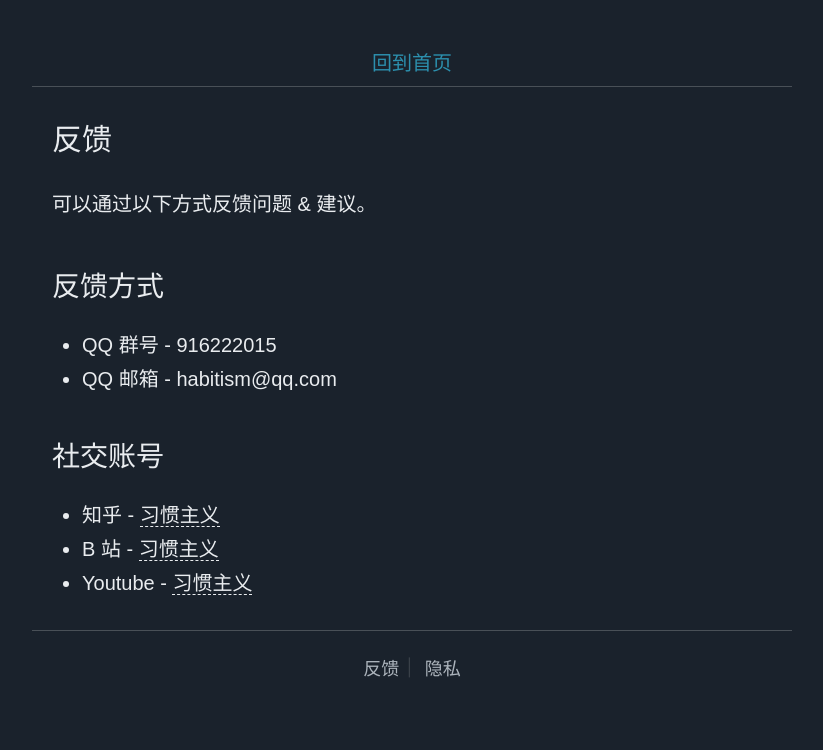
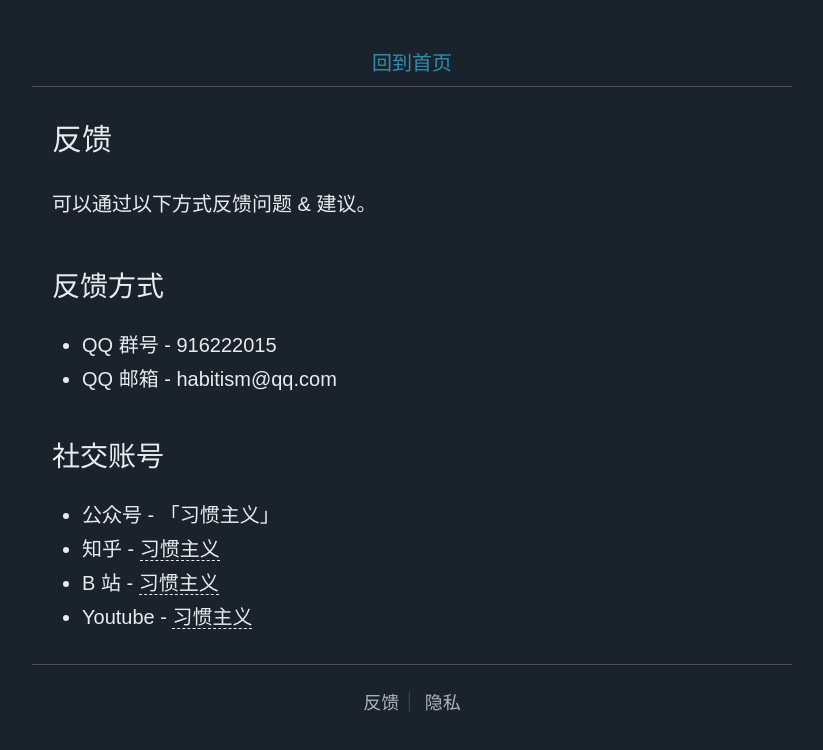
Before and after one commit to habitism/habitism.github.io, a Jekyll site: the page built from post/feedback.md, in a window 1280 px wide. Shown: the top 750 px of the page, without its empty margins (228-1051 px from the left). Built offline with Jekyll 4.4.1, drawn with Linux system fonts in a browser that asks for light colours.

Commit message:
公众号

```diff
--- a/post/feedback.md
+++ b/post/feedback.md
@@ -12,6 +12,7 @@ title: 反馈
 
 ## 社交账号
 
+- 公众号 - 「习惯主义」
 - 知乎 - [习惯主义](https://www.zhihu.com/people/habitist)
 - B 站 - [习惯主义](https://space.bilibili.com/3493119548984089)
 - Youtube - [习惯主义](https://www.youtube.com/channel/UCdu-H9BtCFfKwSo-kh8oU0A)
```
